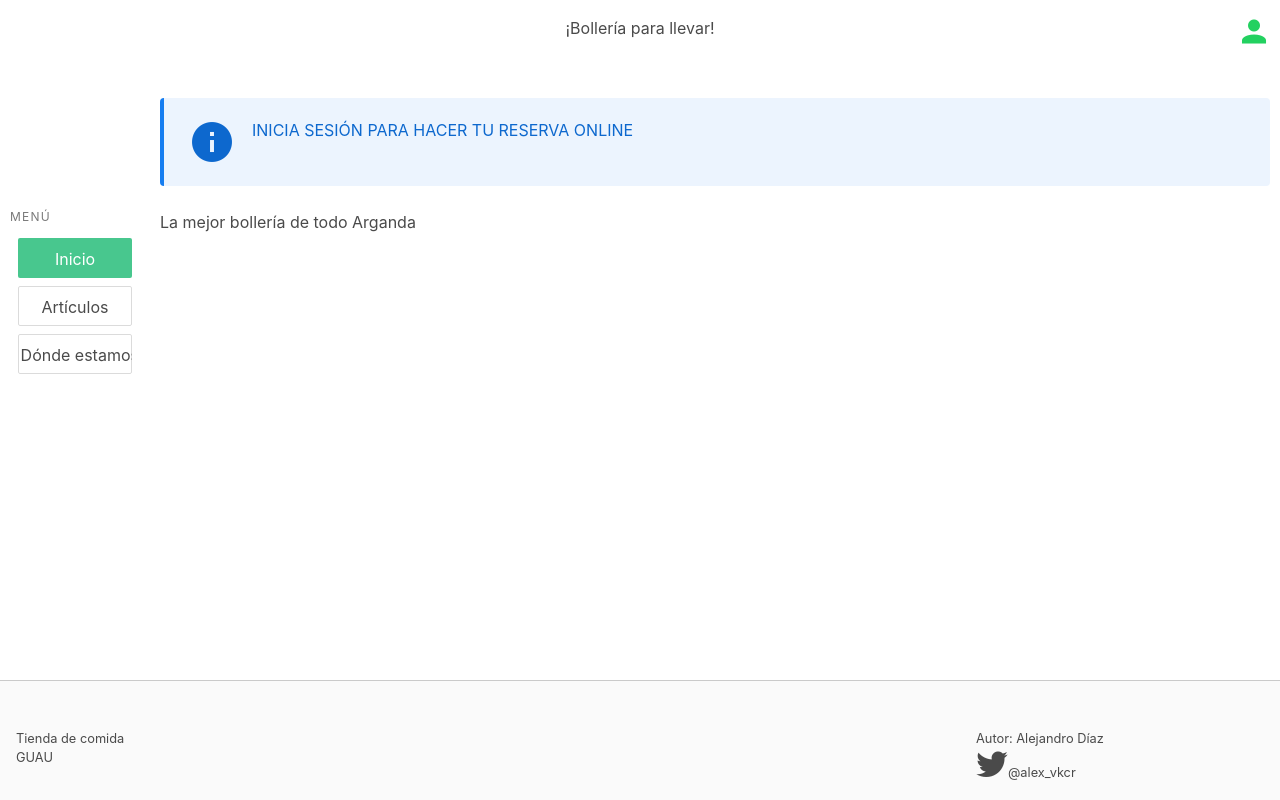
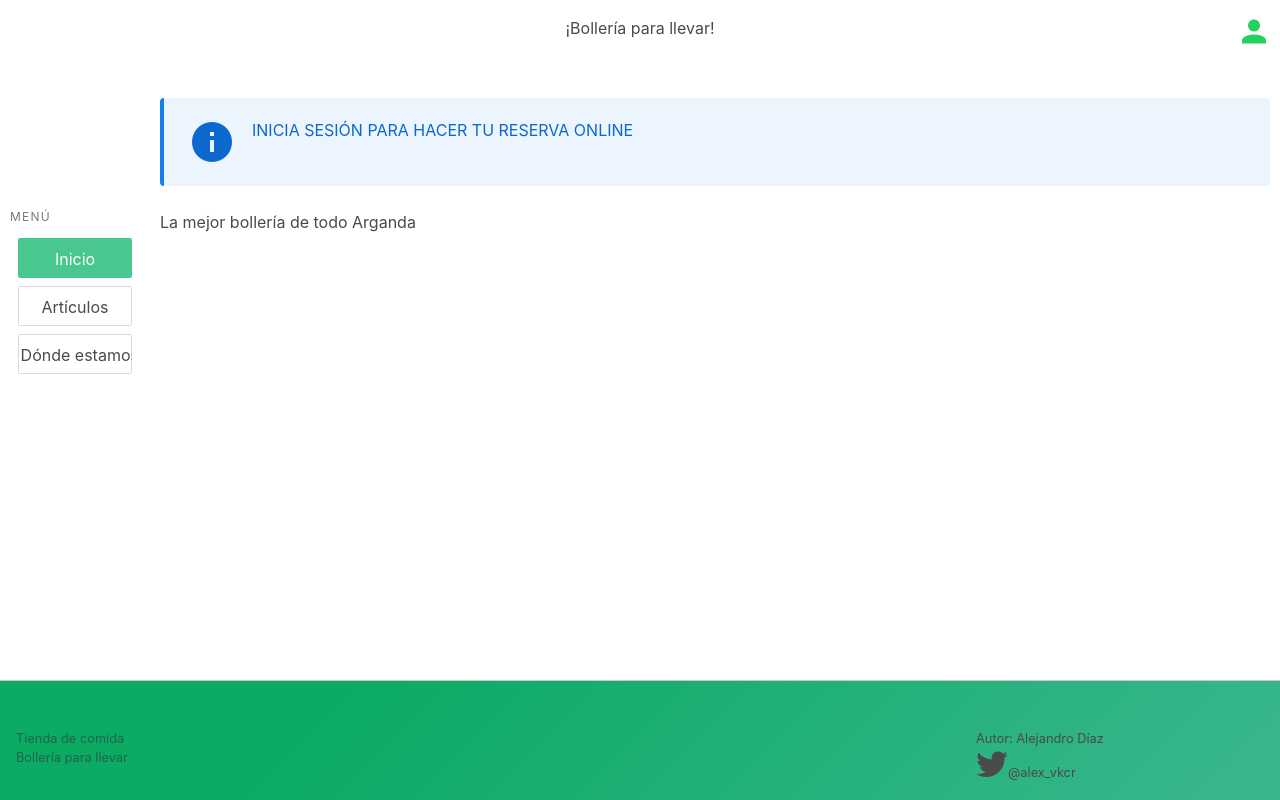
Before and after one commit to alexvkcr/shop, a Vue app in the folder shop/: page / in a window 1280 px wide. Built offline with nearby package versions, Linux system fonts and the light colour scheme; what v-img would draw is missing.

Commit message:
fix/better color for text in footer

```diff
--- a/shop/src/components/AppFooter.vue
+++ b/shop/src/components/AppFooter.vue
@@ -2,7 +2,7 @@
   <footer id="AppFooter">
     <div class="empresa">
       <p>Tienda de comida</p>
-      <p>GUAU</p>
+      <p>Bollería para llevar</p>
     </div>
     <div class="autor">
       <p>Autor: Alejandro Díaz</p>
@@ -33,10 +33,13 @@ export default {
     "empresa autor";
   font-size: 0.8em;
   border-top: 0.2px #cacaca solid;
+  background-color: #3bb78f;
+  background-image: linear-gradient(315deg, #3bb78f 0%, #0bab64 74%);
 }
 
 .empresa {
   grid-area: empresa;
+  color: #20644E;
 }
 
 .autor {
```
